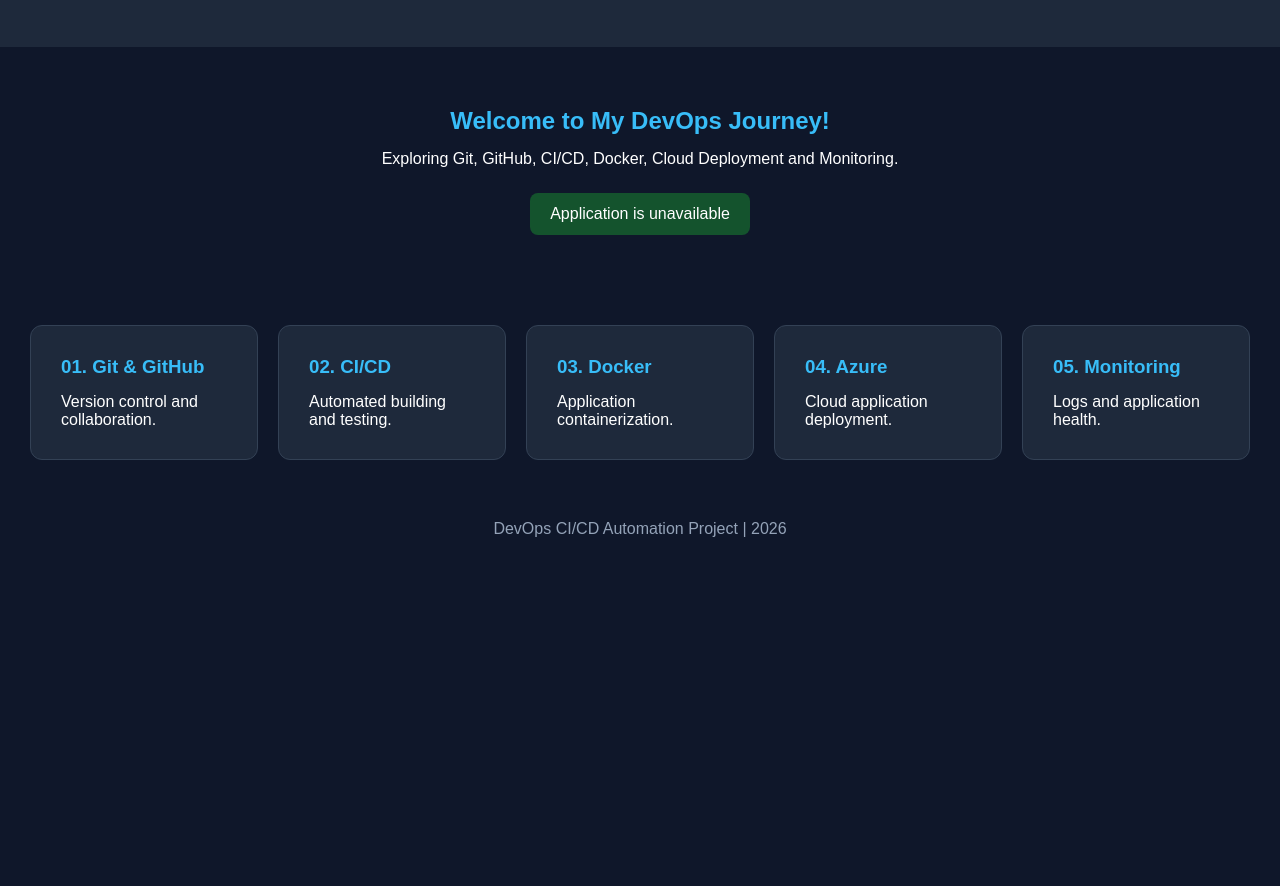
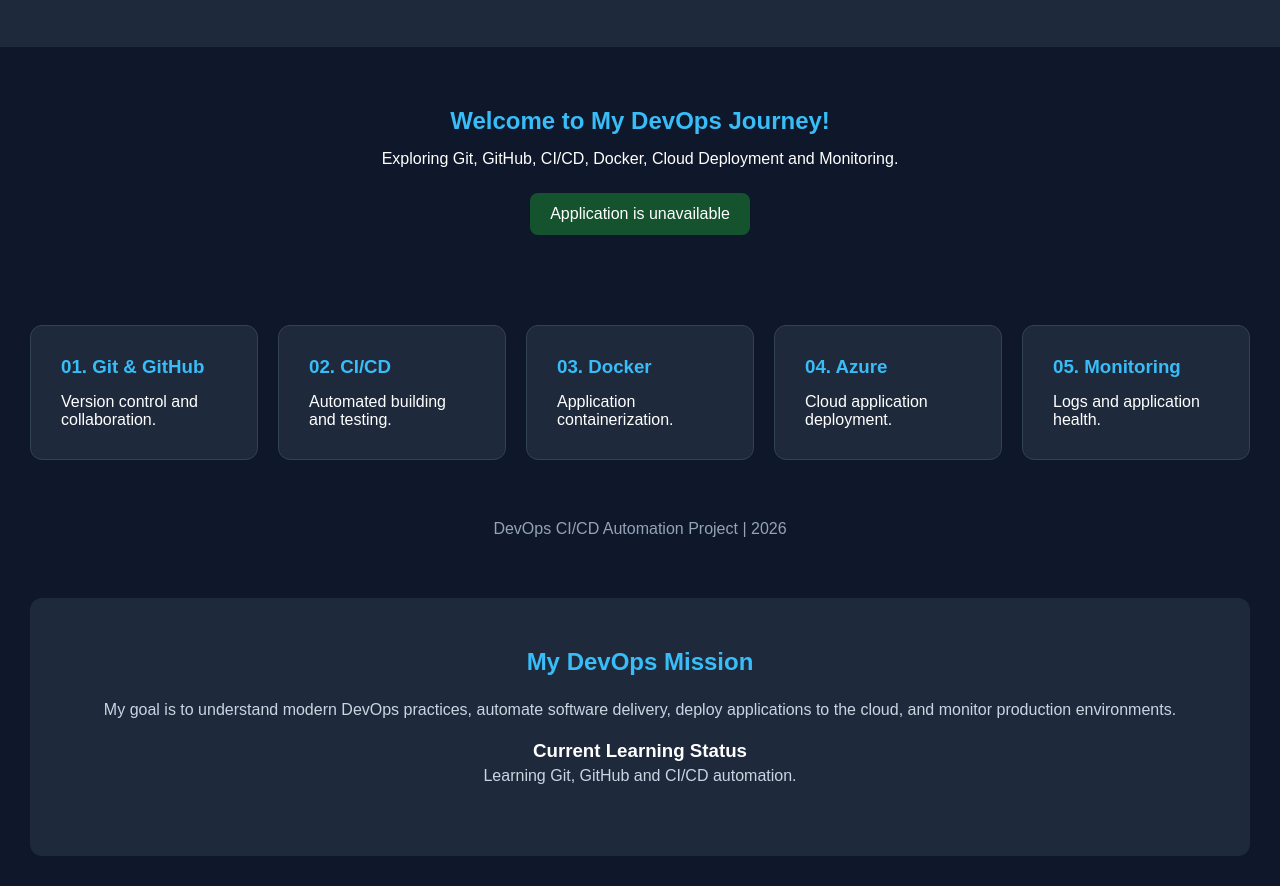
Before and after one commit to info-ashenrsh/devops-cicd-automation, a website: page app/public/index.html in a window 1280 px wide. Shown: the part 124-1010 px from the top of the page. Before the commit the page ends 800 px from the top, so only its background shows below. Drawn offline with Linux system fonts and the light colour scheme; no server answers.

Commit message:
Add DevOps mission section

```diff
--- a/app/public/index.html
+++ b/app/public/index.html
@@ -68,6 +68,17 @@
                     "Application is unavailable";
             });
     </script>
+<section class="about">
+    <h2>My DevOps Mission</h2>
 
+    <p>
+        My goal is to understand modern DevOps practices,
+        automate software delivery, deploy applications
+        to the cloud, and monitor production environments.
+    </p>
+
+    <h3>Current Learning Status</h3>
+    <p>Learning Git, GitHub and CI/CD automation.</p>
+</section>
 </body>
 </html>
--- a/app/public/style.css
+++ b/app/public/style.css
@@ -64,3 +64,21 @@ footer {
     padding: 30px;
     color: #94a3b8;
 }
+.about {
+    text-align: center;
+    padding: 50px 20px;
+    background: #1e293b;
+    margin: 30px;
+    border-radius: 12px;
+}
+
+.about h2 {
+    color: #38bdf8;
+    margin-bottom: 20px;
+}
+
+.about p {
+    color: #cbd5e1;
+    line-height: 1.8;
+    margin-bottom: 15px;
+}
```
